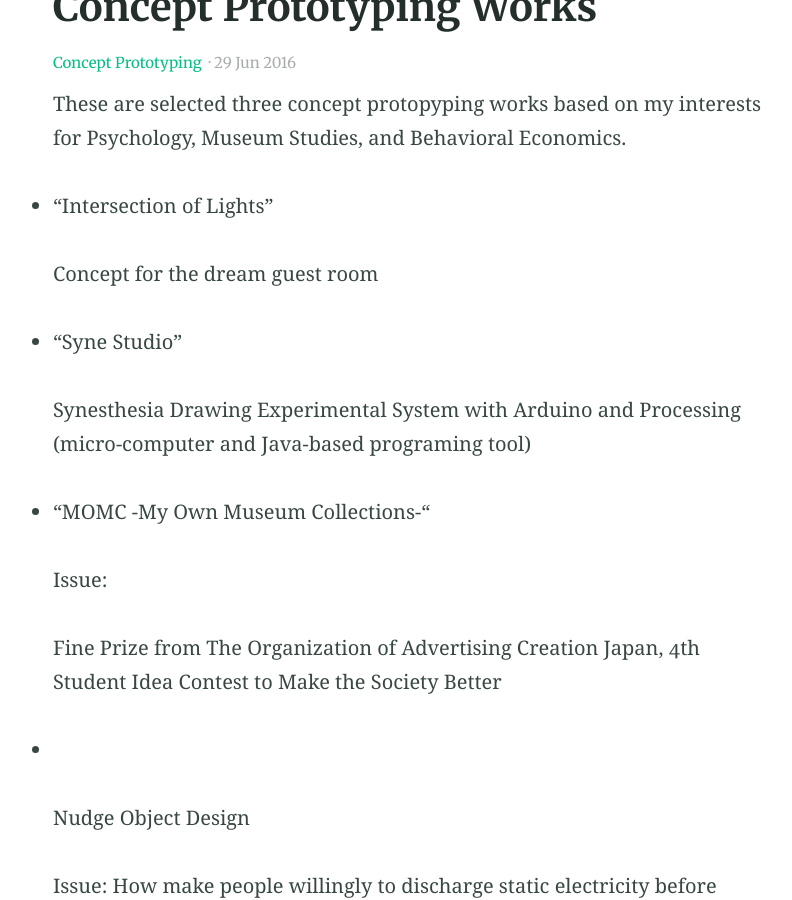
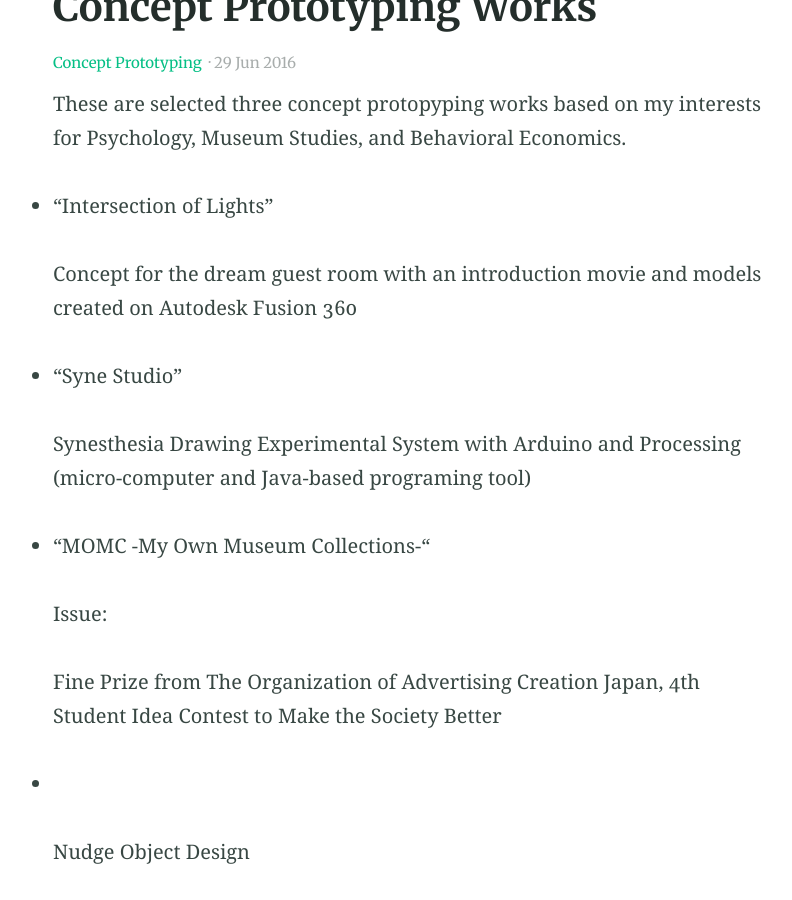
Before and after one commit to NaosFabrik/NaosFabrik.github.io, a Jekyll site: the page built from _posts/2016-06-29-concept-prototype.md, in a window 1280 px wide and 900 px high, scrolled down 445 px. Shown: the whole window, without its empty margins (230-1022 px from the left). Built offline with Jekyll 4.4.1, drawn with Linux system fonts in a browser that asks for light colours.

Commit message:
Update 2016-06-29-concept-prototype.md

```diff
--- a/_posts/2016-06-29-concept-prototype.md
+++ b/_posts/2016-06-29-concept-prototype.md
@@ -14,7 +14,7 @@
 
 * "Intersection of Lights"
 
-Concept for the dream guest room
+Concept for the dream guest room with an introduction movie and models created on Autodesk Fusion 360
 
 * "Syne Studio"
 
```
